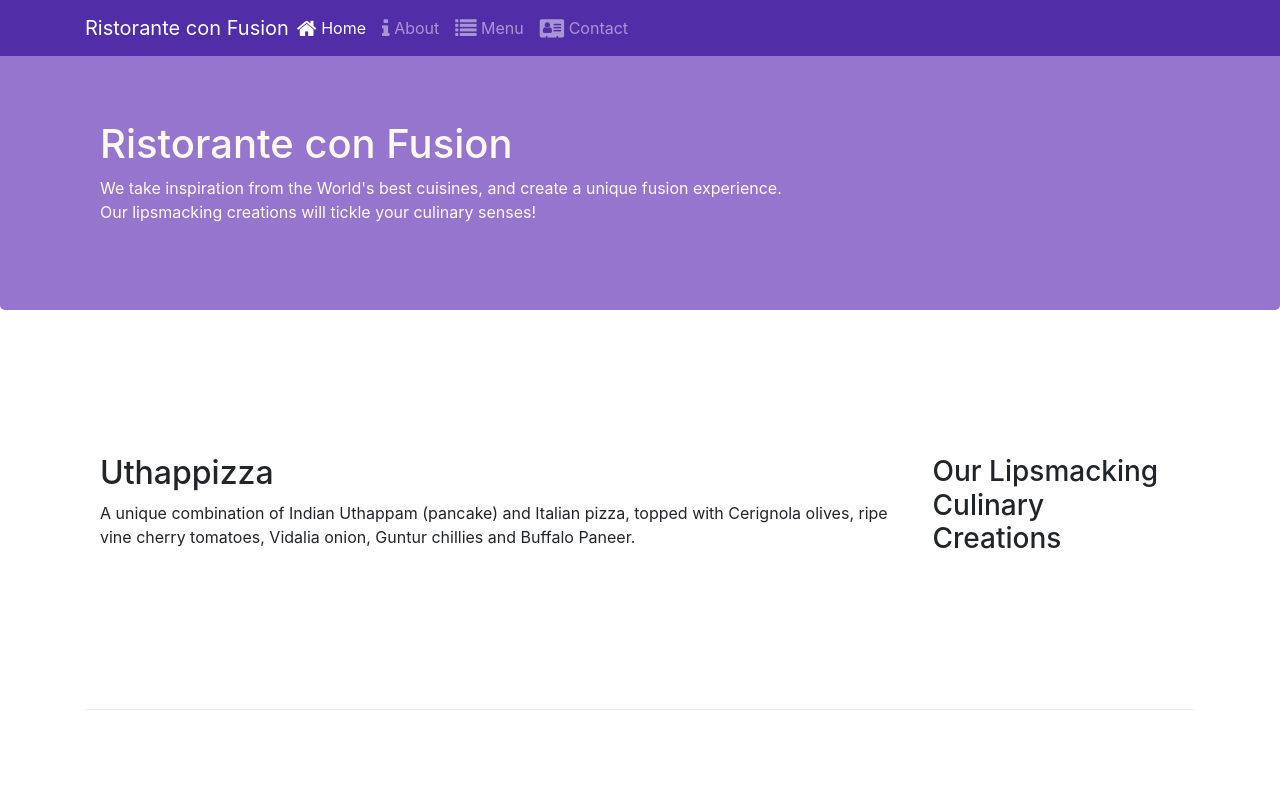
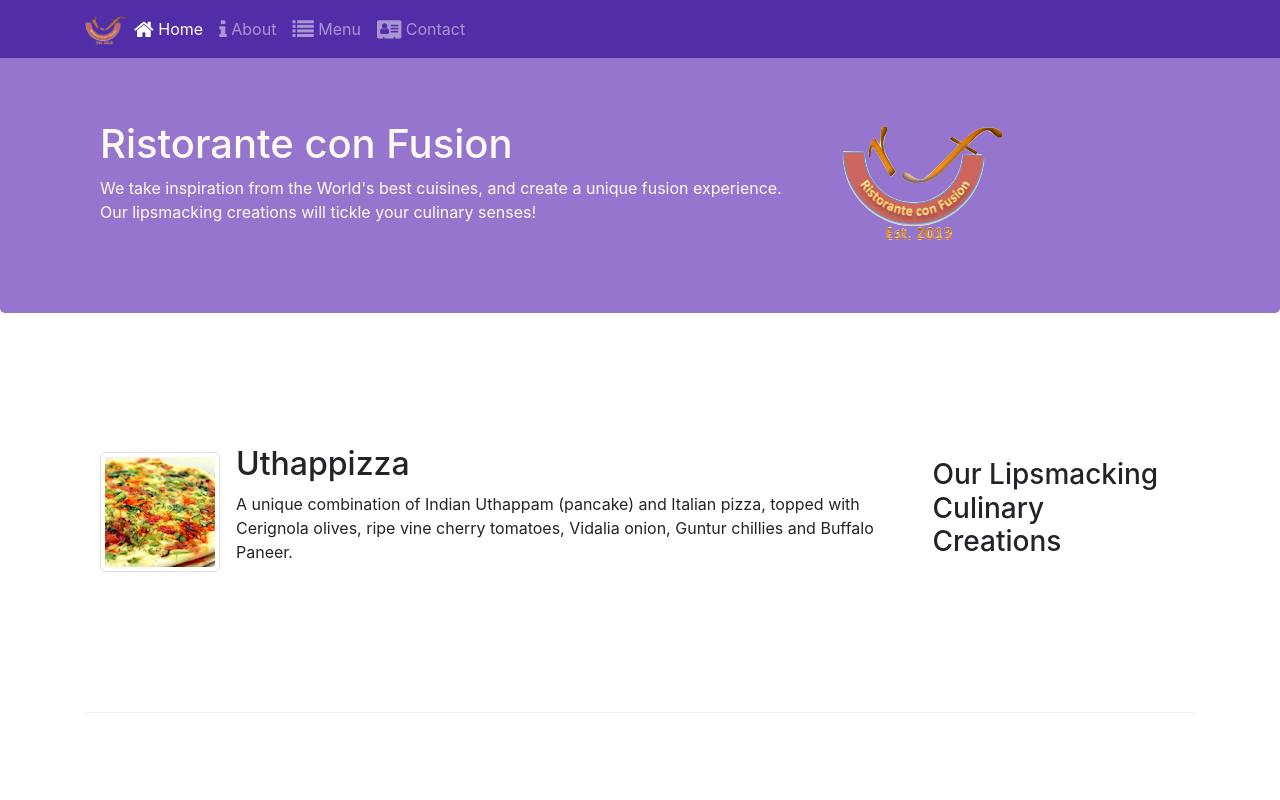
Before and after one commit to Gregory-reyes/EjericicioBootstrap, a website: page index.html in a window 1280 px wide. Shown: the top 800 px of the page. Drawn offline with nearby package versions, Linux system fonts and the light colour scheme.

Commit message:
Images and Media

```diff
--- a/index.html
+++ b/index.html
@@ -22,7 +22,7 @@
             <button class="navbar-toggler" type="button" data-toggle="collapse" data-target="#Navbar">
                 <span class="navbar-toggler-icon"></span>
             </button>
-            <a class="navbar-brand mr-auto" href="#">Ristorante con Fusion</a>
+            <a class="navbar-brand mr-auto" href="#"><img src="img/logo.png" height="30" width="41"></a>
             <div class="collapse navbar-collapse" id="Navbar">
                 <ul class="navbar-nav mr-auto">
                     <li class="nav-item active"><a class="nav-link" href="#"><span class="fa fa-home fa-lg"></span> Home  </a></li>
@@ -42,20 +42,26 @@
                     <h1>Ristorante con Fusion</h1>
                     <p>We take inspiration from the World's best cuisines, and create a unique fusion experience. Our lipsmacking creations will tickle your culinary senses!</p>
                 </div>
-                <div class="col-12 col-sm">
+                <div class="col-12 col-sm align-self-center">
+                    <img src="img/logo.png" class="img-fluid">
                 </div>
             </div>
         </div>
     </header>
-
     <div class="container">
         <div class="row row-content align-items-center">
             <div class="col-12 col-sm-4 order-sm-last col-md-3">
                 <h3>Our Lipsmacking Culinary Creations</h3>
             </div>
             <div class="col col-sm order-sm-first col-md">
-                <h2>Uthappizza</h2>
-                <p>A unique combination of Indian Uthappam (pancake) and Italian pizza, topped with Cerignola olives, ripe vine cherry tomatoes, Vidalia onion, Guntur chillies and Buffalo Paneer.</p>
+                <div class="media">
+                    <img class="d-flex mr-3 img-thumbnail align-self-center"
+                    src="img/uthappizza.png" alt="uthappizza">
+                    <div class="media-body">
+                        <h2 class="mt-0">Uthappizza</h2>
+                        <p>A unique combination of Indian Uthappam (pancake) and Italian pizza, topped with Cerignola olives, ripe vine cherry tomatoes, Vidalia onion, Guntur chillies and Buffalo Paneer.</p>
+                    </div>
+                    </div>
             </div>
         </div>
 
@@ -69,14 +75,22 @@
             </div>
         </div>
 
+
         <div class="row row-content align-items-center">
             <div class="col-12 col-sm-4 order-sm-last col-md-3">
                 <h3>Meet our Culinary Specialists</h3>
             </div>
             <div class="col col-sm order-sm-first col-md">
-                <h2>Alberto Somayya</h2>
-                <h4>Executive Chef</h4>
-                <p>Award winning three-star Michelin chef with wide International experience having worked closely with whos-who in the culinary world, he specializes in creating mouthwatering Indo-Italian fusion experiences. </p>
+                <div class="media">
+                    <img class="d-flex mr-3 img-thumbnail align-self-center"
+                    src="img/alberto.png" alt="alberto">
+                    <div class="media-body">
+                        <h2 class="mt-0">Alberto Somayya</h2>
+                        <h4>Executive Chef</h4>
+                        <p>Award winning three-star Michelin chef with wide International experience having worked closely with whos-who in the culinary world, he specializes in creating mouthwatering Indo-Italian fusion experiences. </p>
+
+                    </div>
+                </div>
             </div>
         </div>
     </div>
```
Also changed, not shown: aboutus.html (+2 -1 lines), contactus.html (+2 -1 lines), img/alberto.png (added), img/buffet.png (added), img/logo.png (added), img/uthappizza.png (added), 1 other file.
